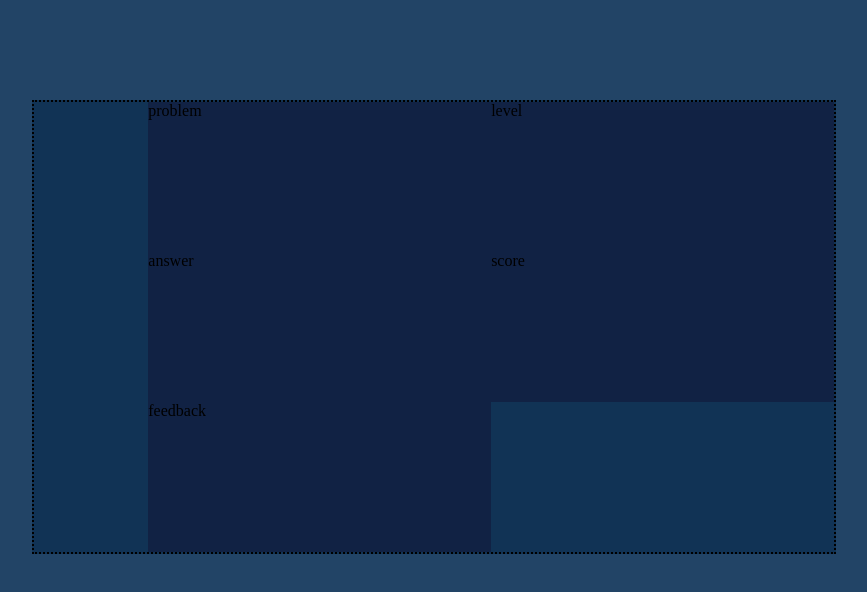
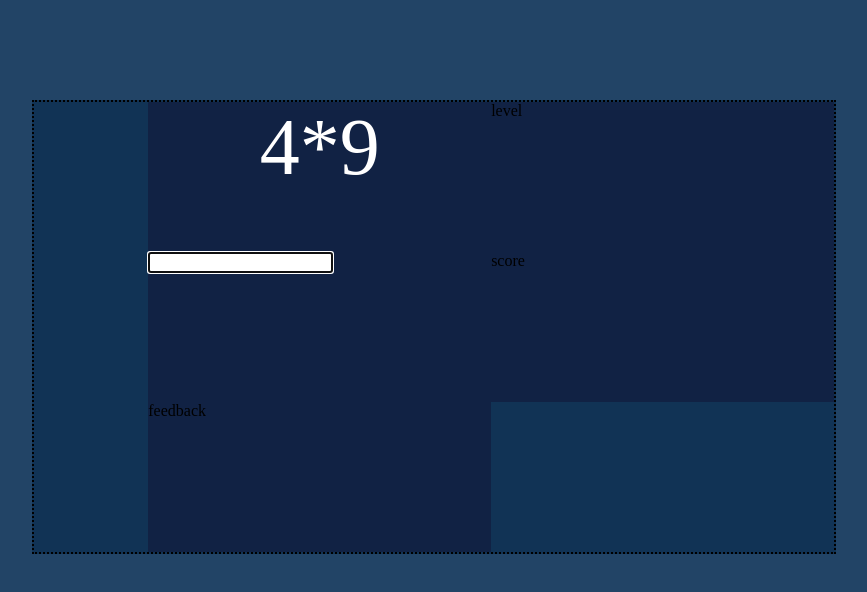
Before and after one commit to Tommiee/Rekenspel, a plain HTML site: page index.html in a window 1280 px wide. Shown: the whole page, without its empty margins (206-1073 px from the left). Drawn offline with Linux system fonts and the light colour scheme.

Commit message:
Rekengame_0.3

```diff
--- a/index.html
+++ b/index.html
@@ -11,7 +11,7 @@
         problem
       </div>
       <div id="answer">
-        answer
+        <input type="text" name="myInput" autofocus/>
       </div>
       <div id="feedback">
         feedback
--- a/script.js
+++ b/script.js
@@ -0,0 +1,14 @@
+console.log(getProblem());
+
+const problem = document.getElementById('problem');
+
+problem.innerHTML = getProblem();
+
+function getProblem(){
+  let ans = getNumber() + "*" + getNumber();
+  return ans;
+}
+
+function getNumber(){
+  return Math.floor(Math.random()*9)+1;
+}
--- a/style.css
+++ b/style.css
@@ -18,6 +18,9 @@ body{
   grid-column: 2/3;
   grid-row: 1;
   background-color: #112244;
+  text-align: center;
+  font-size: 80px;
+  color: white;
 }
 
 #level{
```
